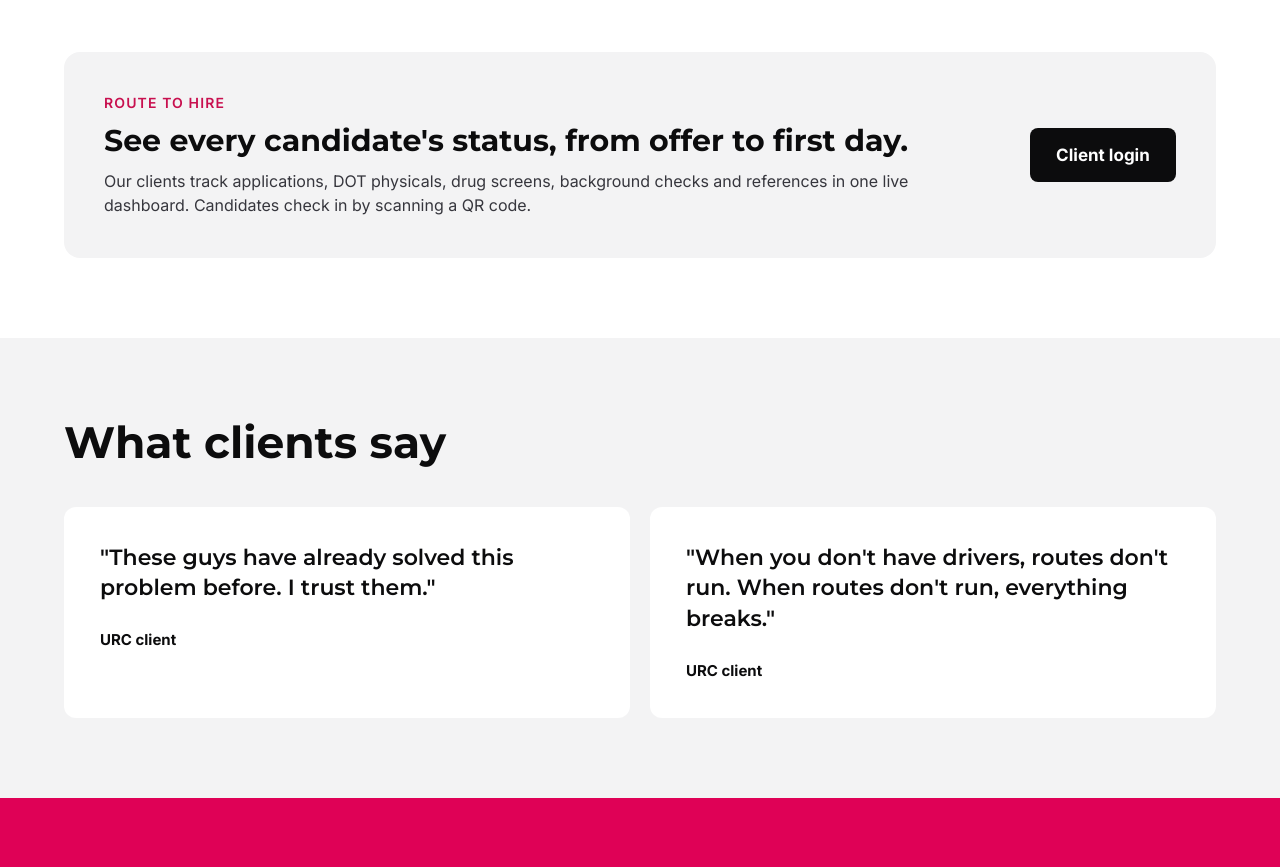
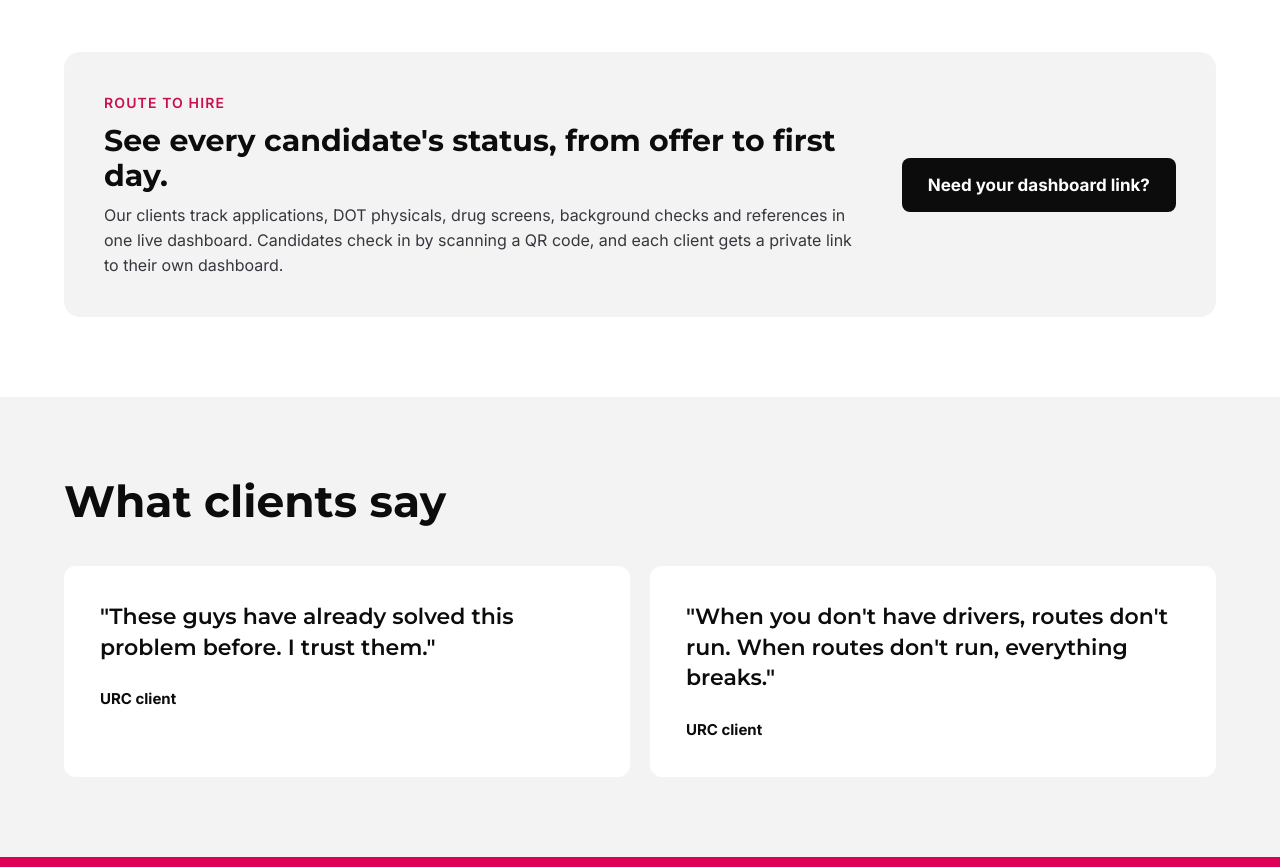
Before and after one commit to dustinurban-ui/urcpros-website, a website: page index.html in a window 1280 px wide. Shown: the part 3740-4607 px from the top of the page. Drawn offline with Linux system fonts and the light colour scheme.

Commit message:
Update index.html

```diff
--- a/index.html
+++ b/index.html
@@ -173,9 +173,9 @@
 <div class="stack" style="flex: 999 1 520px; min-width: 0; gap: 10px">
 <p class="eyebrow">Route to Hire</p>
 <h2 style="font-size: 30px; line-height: 1.15">See every candidate's status, from offer to first day.</h2>
-<p>Our clients track applications, DOT physicals, drug screens, background checks and references in one live dashboard. Candidates check in by scanning a QR code.</p>
+<p>Our clients track applications, DOT physicals, drug screens, background checks and references in one live dashboard. Candidates check in by scanning a QR code, and each client gets a private link to their own dashboard.</p>
 </div>
-<a class="btn btn-ink" data-portal-link href="/contact" style="flex: 1 1 auto">Client login</a>
+<a class="btn btn-ink" href="mailto:connect@urcpros.com?subject=Route%20to%20Hire%20dashboard%20link" style="flex: 1 1 auto">Need your dashboard link?</a>
 </div>
 </div>
 </section>
```
